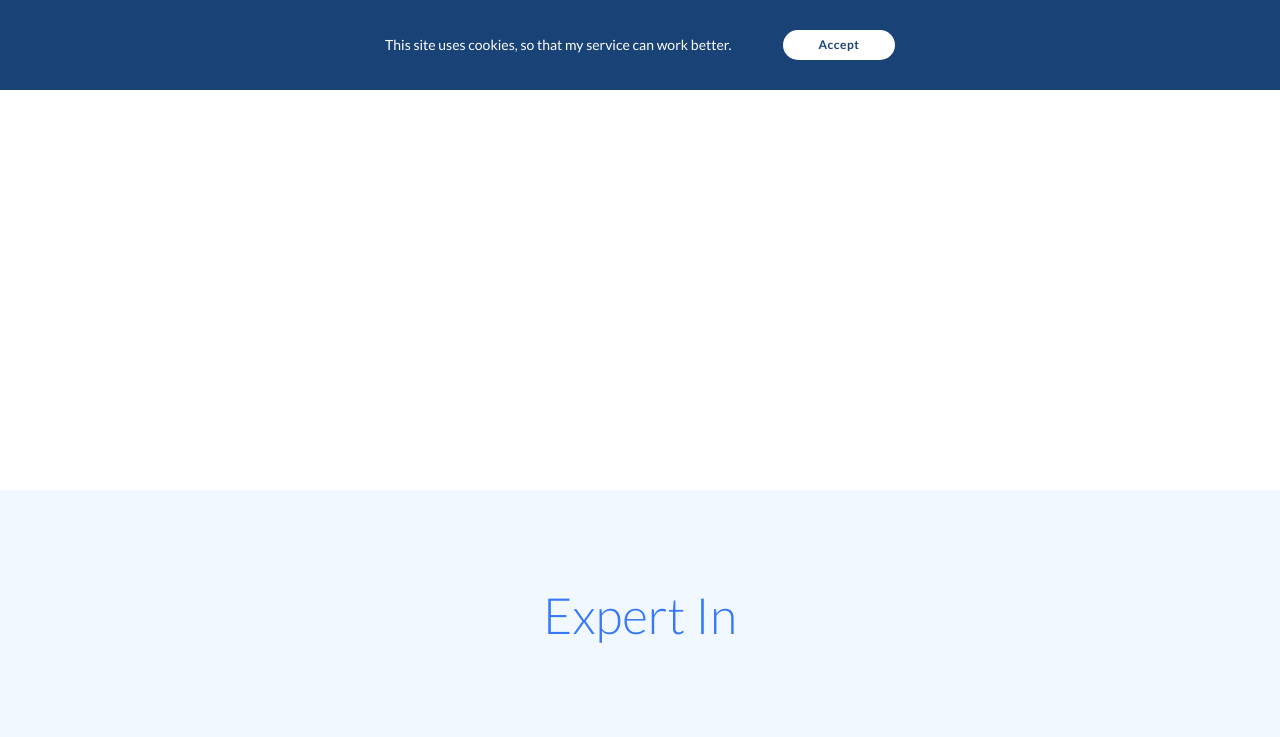
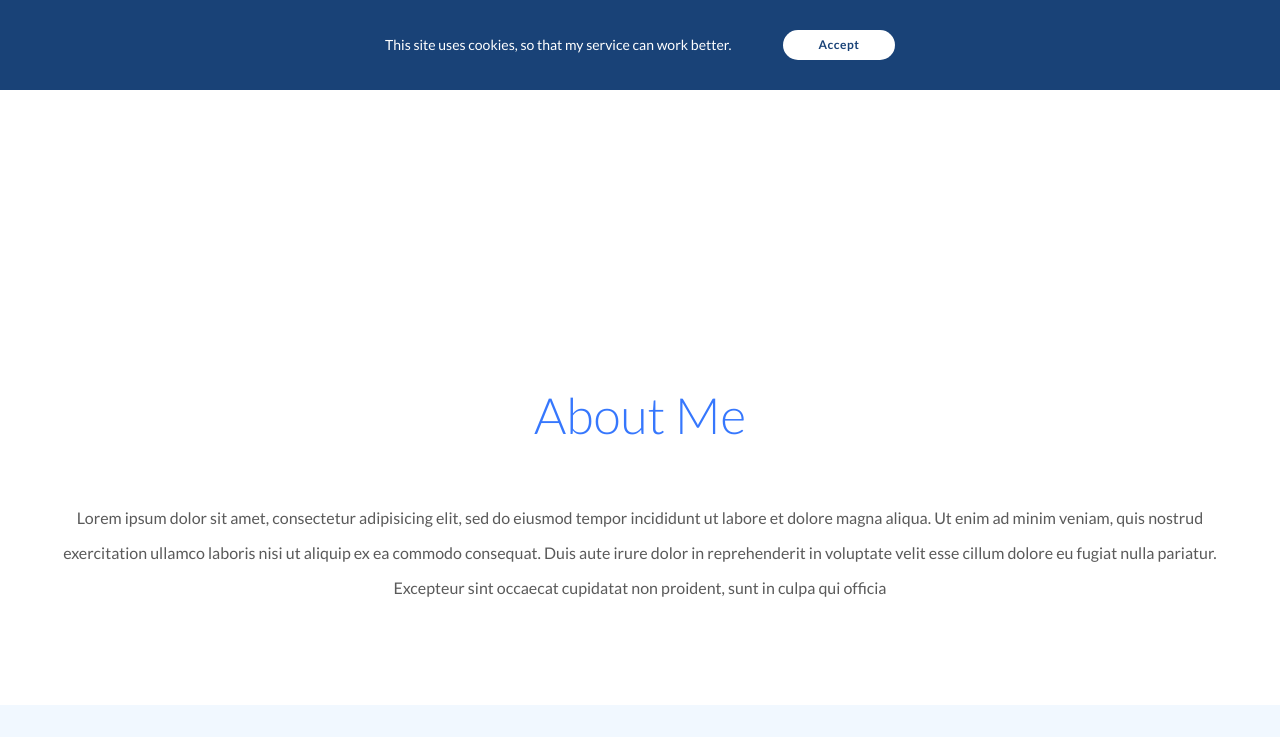
Before and after one commit to Andretan322/teamBeetroot, a website: page index.html in a window 1280 px wide. Shown: the top 737 px of the page. Drawn offline with Linux system fonts and the light colour scheme.

Commit message:
create about me block

```diff
--- a/index.html
+++ b/index.html
@@ -27,7 +27,20 @@
         </div>
 
         <div class="page__about about">
-          <div class="container"></div>
+          <div class="container">
+            <div class="about__title title">About Me</div>
+            <div class="about__desc">
+              <p>
+                Lorem ipsum dolor sit amet, consectetur adipisicing elit, sed do
+                eiusmod tempor incididunt ut labore et dolore magna aliqua. Ut
+                enim ad minim veniam, quis nostrud exercitation ullamco laboris
+                nisi ut aliquip ex ea commodo consequat. Duis aute irure dolor
+                in reprehenderit in voluptate velit esse cillum dolore eu fugiat
+                nulla pariatur. Excepteur sint occaecat cupidatat non proident,
+                sunt in culpa qui officia
+              </p>
+            </div>
+          </div>
         </div>
 
         <div class="page__expert expert">
--- a/scss/_about.scss
+++ b/scss/_about.scss
@@ -0,0 +1,18 @@
+.about {
+    text-align: center;
+
+    &__title {
+        margin: 0 0 60px 0;
+    }
+
+    &__desc {
+        color: #5a5a5a;
+        font-size: 16px;
+        font-weight: 400;
+        line-height: 35px;
+
+        p:not(:last-child) {
+            margin: 0 0 10px 0;
+        }
+    }
+}
```
Also changed, not shown: css/style.css.
